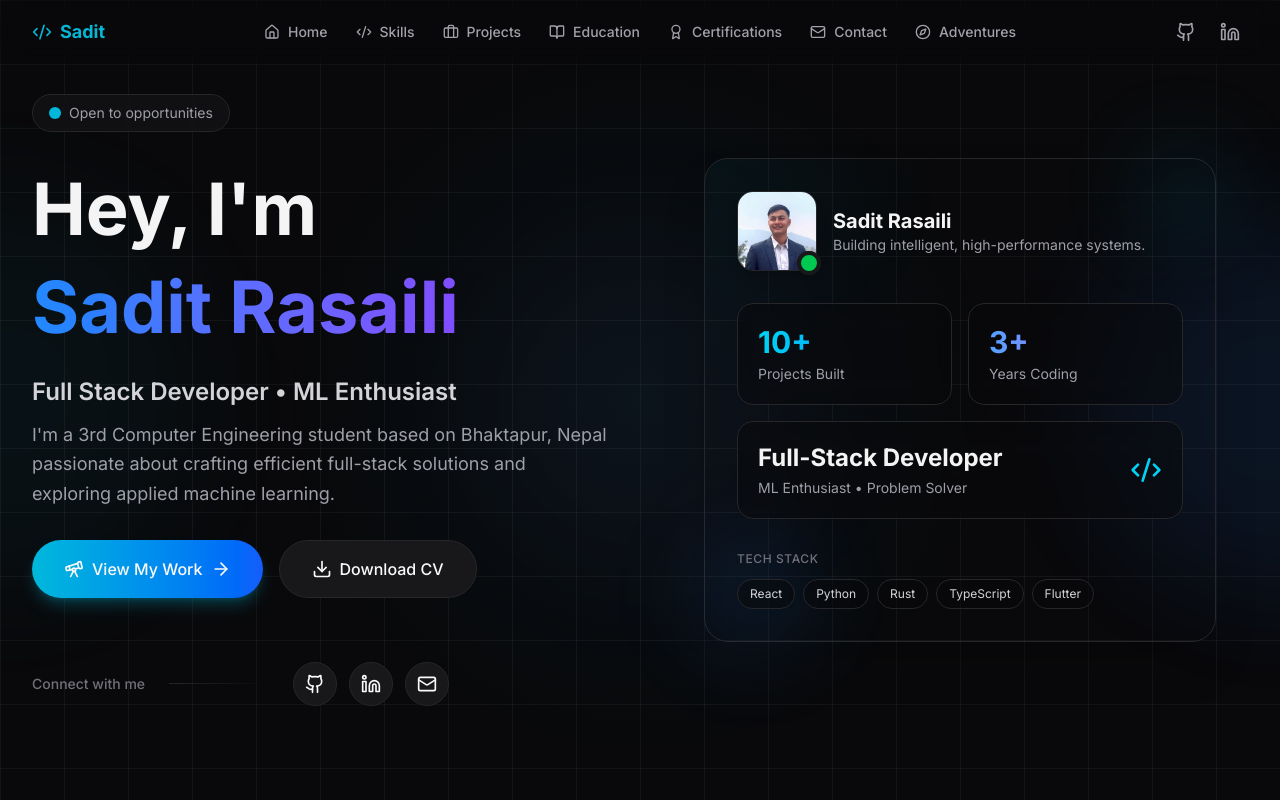
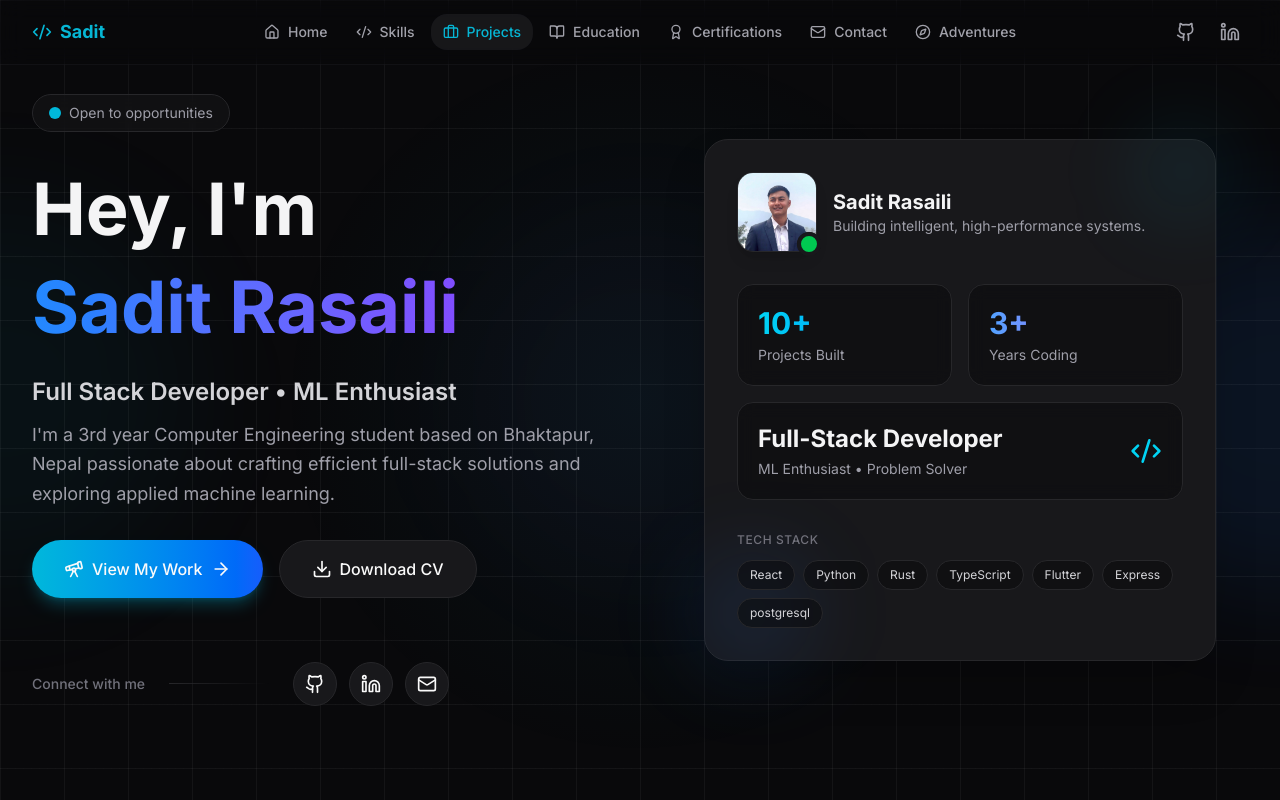
Before and after one commit to Rasaili-rain/protfolio, a Next.js app: page / in a window 1280 px wide. Shown: the top 800 px of the page. Built offline with nearby package versions, Linux system fonts and the light colour scheme.

Commit message:
fix typos

```diff
--- a/app/page.tsx
+++ b/app/page.tsx
@@ -1,6 +1,6 @@
 import Hero from "@/components/hero";
 import Contact from "@/components/contact";
-import  Projects from "@/components/projects";
+import Projects from "@/components/projects";
 import Skills from "@/components/skills";
 import Certifications from "@/components/certifications";
 import Education from "@/components/education";
@@ -15,7 +15,7 @@ export default function Home() {
       <Education />
       <Certifications />
       <Contact />
-      <CodingAdventures/>
+      <CodingAdventures />
     </>
   );
 }
--- a/components/hero.tsx
+++ b/components/hero.tsx
@@ -1,19 +1,8 @@
 "use client";
-import { useRef, useEffect, useState } from "react";
+import { useRef } from "react";
 import type React from "react";
 import { ArrowRight, Code2, Download, Github, Linkedin, Mail, Telescope } from "lucide-react";
-import { HeroInfo } from "@/lib/types";
 import { socialLinks } from "@/lib/portfolio-data";
-
-
-export const heroInfo: HeroInfo = {
-  name: "Sadit Rasaili",
-  title: "Full Stack Developer • ML Enthusiast",
-  subtitle: "Building intelligent, high-performance systems.",
-  imageLink: "pp.jpg",
-  bio: "I'm a 3rd Computer Engineering student  based on Bhaktapur, Nepal passionate about crafting efficient full-stack solutions and exploring applied machine learning.",
-  resumeUrl: "cv-sadit.pdf",
-};
 
 const iconMap: Record<string, React.ReactNode> = {
   github: <Github className="w-5 h-5" />,
@@ -22,35 +11,15 @@ const iconMap: Record<string, React.ReactNode> = {
 };
 
 export default function Hero() {
-  const [mousePosition, setMousePosition] = useState({ x: 0, y: 0 });
   const containerRef = useRef<HTMLDivElement>(null);
-
-  useEffect(() => {
-    const handleMouseMove = (e: MouseEvent) => {
-      if (containerRef.current) {
-        const rect = containerRef.current.getBoundingClientRect();
-        setMousePosition({
-          x: e.clientX - rect.left,
-          y: e.clientY - rect.top,
-        });
-      }
-    };
-
-    const container = containerRef.current;
-    if (container) {
-      container.addEventListener("mousemove", handleMouseMove);
-      return () => container.removeEventListener("mousemove", handleMouseMove);
-    }
-  }, []);
-
   const handleViewWork = () => {
     document.getElementById("projects")?.scrollIntoView({ behavior: "smooth" });
   };
 
   const handleDownloadCV = () => {
     const link = document.createElement("a");
-    link.href = heroInfo.resumeUrl;
-    link.download = heroInfo.name + ".pdf";
+    link.href = "cv-sadit.pdf";
+    link.download = "sadit_rasaili_cv.pdf";
     document.body.appendChild(link);
     link.click();
     document.body.removeChild(link);
@@ -84,12 +53,14 @@ export default function Hero() {
             <div className="space-y-6">
               <h1 className="text-5xl lg:text-7xl font-bold leading-tight">
                 <span className="block text-zinc-100 mb-2">Hey, I'm</span>
-                <span className="block bg-gradient-to-r from-cyan-400 via-blue-500 to-purple-600 bg-clip-text text-transparent animate-gradient">{heroInfo.name}</span>
+                <span className="block bg-gradient-to-r from-cyan-400 via-blue-500 to-purple-600 bg-clip-text text-transparent animate-gradient">Sadit Rasaili</span>
               </h1>
 
               <div className="space-y-3">
-                <p className="text-2xl font-semibold text-zinc-300">{heroInfo.title}</p>
-                <p className="text-lg text-zinc-400 leading-relaxed max-w-xl">{heroInfo.bio}</p>
+                <p className="text-2xl font-semibold text-zinc-300">Full Stack Developer • ML Enthusiast</p>
+                <p className="text-lg text-zinc-400 leading-relaxed max-w-xl">
+                  I'm a 3rd year Computer Engineering student based on Bhaktapur, Nepal passionate about crafting efficient full-stack solutions and exploring applied machine learning.
+                </p>
               </div>
             </div>
 
@@ -136,14 +107,7 @@ export default function Hero() {
           {/* Visual Card */}
           <div className="relative">
             <div className="relative w-full max-w-lg mx-auto">
-              {/* Main card with mouse tracking effect */}
-              <div
-                className="relative bg-gradient-to-br from-zinc-900 via-zinc-900 to-zinc-950 border border-zinc-800 rounded-3xl p-8 shadow-2xl overflow-hidden group"
-                style={{
-                  background: `radial-gradient(600px circle at ${mousePosition.x}px ${mousePosition.y}px, rgba(6, 182, 212, 0.05), transparent 40%)`,
-                }}
-              >
-                {/* Accent border glow */}
+              <div className="bg-zinc-900 border border-zinc-800 rounded-3xl p-8 shadow-2xl space-y-8">
                 <div className="absolute inset-0 rounded-3xl bg-gradient-to-r from-cyan-500/20 via-blue-500/20 to-purple-500/20 opacity-0 group-hover:opacity-100 transition-opacity blur-xl" />
 
                 <div className="relative z-10 space-y-8">
@@ -151,17 +115,7 @@ export default function Hero() {
                   <div className="flex items-center gap-4">
                     <div className="relative">
                       <div className="relative">
-                        {heroInfo.imageLink ? (
-                          <img src={heroInfo.imageLink} alt={heroInfo.name} className="w-20 h-20 object-cover rounded-2xl shadow-lg border border-zinc-800" />
-                        ) : (
-                          <div className="w-20 h-20 bg-gradient-to-br from-cyan-500 to-blue-600 rounded-2xl flex items-center justify-center text-3xl font-bold shadow-lg">
-                            {heroInfo.name
-                              .split(" ")
-                              .map((n) => n[0])
-                              .join("")}
-                          </div>
-                        )}
-
+                        <img src={"pp.jpg"} alt={"sadit rasaili"} className="w-20 h-20 object-cover rounded-2xl shadow-lg border border-zinc-800" />
                         {/* Online status dot */}
                         <div className="absolute -bottom-1 -right-1 w-6 h-6 bg-green-500 rounded-full border-4 border-zinc-900" />
                       </div>
@@ -169,17 +123,15 @@ export default function Hero() {
                       <div className="absolute -bottom-1 -right-1 w-6 h-6 bg-green-500 rounded-full border-4 border-zinc-900" />
                     </div>
                     <div>
-                      <h3 className="text-xl font-bold text-zinc-100">{heroInfo.name}</h3>
-                      <p className="text-sm text-zinc-400">{heroInfo.subtitle}</p>
+                      <h3 className="text-xl font-bold text-zinc-100">Sadit Rasaili</h3>
+                      <p className="text-sm text-zinc-400">Building intelligent, high-performance systems.</p>
                     </div>
                   </div>
 
                   {/* Stats grid */}
                   <div className="grid grid-cols-2 gap-4">
                     <div className="bg-zinc-950/50 backdrop-blur-sm border border-zinc-800 rounded-2xl p-5 hover:border-cyan-500/50 transition-all group/stat">
-                      <div className="text-3xl font-bold bg-gradient-to-r from-cyan-400 to-blue-500 bg-clip-text text-transparent mb-1">
-                        10+
-                      </div>
+                      <div className="text-3xl font-bold bg-gradient-to-r from-cyan-400 to-blue-500 bg-clip-text text-transparent mb-1">10+</div>
                       <div className="text-sm text-zinc-400">Projects Built</div>
                     </div>
 
@@ -203,7 +155,7 @@ export default function Hero() {
                   <div className="space-y-3">
                     <div className="text-xs text-zinc-500 font-medium uppercase tracking-wider">Tech Stack</div>
                     <div className="flex flex-wrap gap-2">
-                      {["React", "Python", "Rust", "TypeScript", "Flutter"].map((tech) => (
+                      {["React", "Python", "Rust", "TypeScript", "Flutter", "Express", "postgresql"].map((tech) => (
                         <span key={tech} className="px-3 py-1.5 bg-zinc-950/50 border border-zinc-800 rounded-full text-xs text-zinc-300 hover:border-cyan-500/50 hover:text-cyan-400 transition-all">
                           {tech}
                         </span>
--- a/components/navigation.tsx
+++ b/components/navigation.tsx
@@ -5,7 +5,6 @@ import { useState, useEffect } from "react";
 import { Menu, X, Code2, Briefcase, BookOpen, Mail, Home, Award, Github, Linkedin, Compass } from "lucide-react";
 import { socialLinks } from "@/lib/portfolio-data";
 import { useRouter, usePathname } from "next/navigation";
-
 
 interface NavLink {
   name: string;
@@ -34,59 +33,54 @@ export default function Navigation() {
     { name: "Adventures", href: "/#adventures", icon: navIconMap["Adventures"] },
   ];
 
-
   const [isOpen, setIsOpen] = useState(false);
-  const [activeSection, setActiveSection] = useState<string>("skills");
+  const [activeSection, setActiveSection] = useState<string>("home");
   const router = useRouter();
   const pathname = usePathname();
 
+  useEffect(() => {
+    const handleScroll = () => {
+      const sectionIds = navLinks.map((link) => link.href.split("#")[1]);
+      const scrollY = window.scrollY + window.innerHeight / 3;
 
-  useEffect(() => {
-    const observer = new IntersectionObserver(
-      (entries) => {
-        entries.forEach((entry) => {
-          if (entry.isIntersecting) {
-            setActiveSection(entry.target.id);
-          }
-        });
-      },
-      { threshold: 0.4 }
-    );
+      for (let i = sectionIds.length - 1; i >= 0; i--) {
+        const section = document.getElementById(sectionIds[i]);
+        if (section && section.offsetTop <= scrollY) {
+          setActiveSection(sectionIds[i]);
+          return;
+        }
+      }
+    };
 
-    navLinks.forEach((link) => {
-      const sectionId = link.href.split("#")[1];
-      const section = document.getElementById(sectionId);
-      if (section) observer.observe(section);
-    });
-
-    return () => observer.disconnect();
+    handleScroll();
+    window.addEventListener("scroll", handleScroll, { passive: true });
+    return () => window.removeEventListener("scroll", handleScroll);
   }, []);
 
   const handleNavClick = (href: string) => {
     setIsOpen(false);
+    const sectionId = href.split("#")[1];
+    setActiveSection(sectionId);
 
-    const sectionId = href.split("#")[1];
-
-    // If already on home → just scroll
     if (pathname === "/") {
-      document
-        .getElementById(sectionId)
-        ?.scrollIntoView({ behavior: "smooth" });
+      document.getElementById(sectionId)?.scrollIntoView({ behavior: "smooth" });
       return;
     }
 
-    // From another page → navigate with hash
     router.push(`/#${sectionId}`);
   };
 
-
+  const isActive = (href: string) => {
+    const sectionId = href.split("#")[1];
+    return activeSection === sectionId;
+  };
 
   return (
     <nav className="fixed top-0 w-full z-50 bg-background/10 backdrop-blur-md border-b border-border/20 transition-all duration-300">
       <div className="container mx-auto px-4 sm:px-6 lg:px-8">
         <div className="flex items-center justify-between h-16">
           {/* Logo */}
-          <a href="#" className="flex items-center gap-2 font-bold text-lg text-accent">
+          <a href="/#home" className="flex items-center gap-2 font-bold text-lg text-accent">
             <Code2 className="w-5 h-5" />
             Sadit
           </a>
@@ -97,11 +91,8 @@ export default function Navigation() {
               <button
                 key={link.name}
                 onClick={() => handleNavClick(link.href)}
-                className={`px-3 py-2 text-sm font-medium rounded-lg transition-all flex items-center gap-2 cursor-pointer group
-                  ${activeSection === link.href.replace("#", "")
-                    ? "text-accent bg-muted/50"
-                    : "text-muted-foreground hover:text-accent hover:bg-muted/30"
-                  }`}
+                className={`px-3 py-2 text-sm font-medium rounded-lg transition-all flex items-center gap-2 cursor-pointer
+                  ${isActive(link.href) ? "text-accent bg-muted/50" : "text-muted-foreground hover:text-accent hover:bg-muted/30"}`}
               >
                 <span>{link.icon}</span>
                 {link.name}
@@ -140,10 +131,7 @@ export default function Navigation() {
                 key={link.name}
                 onClick={() => handleNavClick(link.href)}
                 className={`block w-full px-4 py-2 text-left text-sm font-medium rounded-lg flex items-center gap-2
-                  ${activeSection === link.href.replace("#", "")
-                    ? "text-accent bg-muted/50"
-                    : "text-muted-foreground hover:text-accent hover:bg-muted"
-                  }`}
+                  ${isActive(link.href) ? "text-accent bg-muted/50" : "text-muted-foreground hover:text-accent hover:bg-muted"}`}
               >
                 {link.icon}
                 {link.name}
--- a/components/projects.tsx
+++ b/components/projects.tsx
@@ -3,8 +3,18 @@
 import { ChevronLeft, ChevronRight, ExternalLink, Github, ZoomIn } from "lucide-react";
 import { useState, useEffect } from "react";
 import ImageLightbox from "./image-lightbox";
-import { Project } from "@/lib/types";
 
+interface Project {
+  id: number;
+  title: string;
+  description: string;
+  longDescription: string;
+  technologies: string[];
+  images: string[];
+  link?: string;
+  github?: string;
+  featured: boolean;
+}
 
 export const projects: Project[] = [
   {
@@ -61,27 +71,10 @@ export const projects: Project[] = [
     id: 6,
     title: "KUSM",
     description: "Real-time Smart Meter Monitoring & Analytics System",
-    longDescription: "Full-stack smart meter monitoring platform developed for Kathmandu University. Integrates IAMMETER API for real-time energy data collection, provides interactive dashboards for voltage, current, billing, and analytics, and includes a Random Forest ML model for 24-hour power consumption forecasting. Features role-based authentication, automated meter status monitoring, and email alerts for downtime.",
-    technologies: [
-      "FastAPI",
-      "React",
-      "TypeScript",
-      "PostgreSQL",
-      "Python",
-      "ML",
-      "JWT",
-      "SMTP",
-    ],
-    images: [
-      "kusm/dashboard.png",
-      "kusm/analysis.png",
-      "kusm/billing.png",
-      "kusm/prediction.png",
-      "kusm/map.png",
-      "kusm/adminDashboard.png",
-      "kusm/superAdminDashboard.png"
-
-    ],
+    longDescription:
+      "Full-stack smart meter monitoring platform developed for Kathmandu University. Integrates IAMMETER API for real-time energy data collection, provides interactive dashboards for voltage, current, billing, and analytics, and includes a Random Forest ML model for 24-hour power consumption forecasting. Features role-based authentication, automated meter status monitoring, and email alerts for downtime.",
+    technologies: ["FastAPI", "React", "TypeScript", "PostgreSQL", "Python", "ML", "JWT", "SMTP"],
+    images: ["kusm/dashboard.png", "kusm/analysis.png", "kusm/billing.png", "kusm/prediction.png", "kusm/map.png", "kusm/adminDashboard.png", "kusm/superAdminDashboard.png"],
     github: "https://github.com/Rasaili-rain/KUSM",
     link: "https://kusm-fend.vercel.app/",
     featured: true,
@@ -94,9 +87,9 @@ export const projects: Project[] = [
     technologies: ["Next JS", "APIs", "REST"],
     images: [],
     github: "https://github.com/Rasaili-rain/trippy",
-    link:"https://trippy-orcin.vercel.app/",
+    link: "https://trippy-orcin.vercel.app/",
     featured: false,
-  }
+  },
 ];
 
 export default function Projects() {
@@ -154,7 +147,6 @@ export default function Projects() {
         <div className="container mx-auto px-6 lg:px-8">
           {/* Section Header */}
           <div className="text-center mb-20">
-
             <h2 className="text-4xl lg:text-6xl font-bold mb-6">
               Featured <span className="bg-gradient-to-r from-cyan-400 to-blue-600 bg-clip-text text-transparent">Projects</span>
             </h2>
```
Also changed, not shown: components/certifications.tsx (+6 -22 lines), components/education.tsx (+2 -7 lines), lib/portfolio-data.ts (+13 -1 lines), lib/types.ts (deleted, +0 -58 lines).
